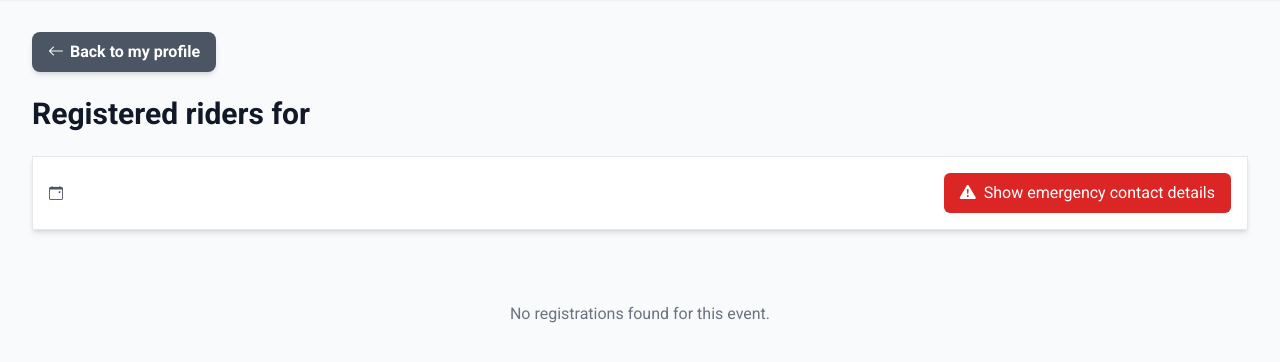
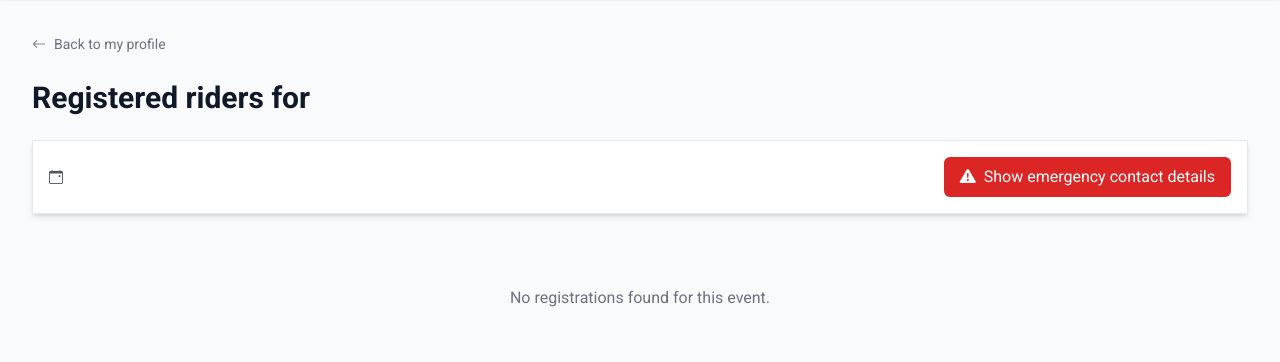
Before and after one commit to davidpettersson/ridehub, a Django app: template web/templates/web/events/riders.html in a window 1280 px wide. Shown: the part 64-426 px from the top of the page. Run offline with Django 5.2, Linux system fonts and the light colour scheme; the template is opened without the code that fills it, so the values that code supplies are empty; parts of the project's set-up code (start-up, migrations or seed data) failed here and were passed over; some libraries are stand-ins or nearby versions.

Commit message:
Restored back link

```diff
--- a/web/templates/web/events/riders.html
+++ b/web/templates/web/events/riders.html
@@ -3,9 +3,8 @@
 {% block content %}
 <div class="space-y-6">
     <div class="mb-4">
-        <a href="{% url 'profile' %}" class="btn-secondary inline-flex items-center">
-            <i class="bi bi-arrow-left mr-1.5"></i>
-            Back to my profile
+        <a href="{% url 'profile' %}" class="inline-flex items-center text-sm text-gray-500 hover:text-primary-600 dark:text-gray-400 dark:hover:text-primary-400">
+            <i class="bi bi-arrow-left mr-2"></i> Back to my profile
         </a>
     </div>
 
```
